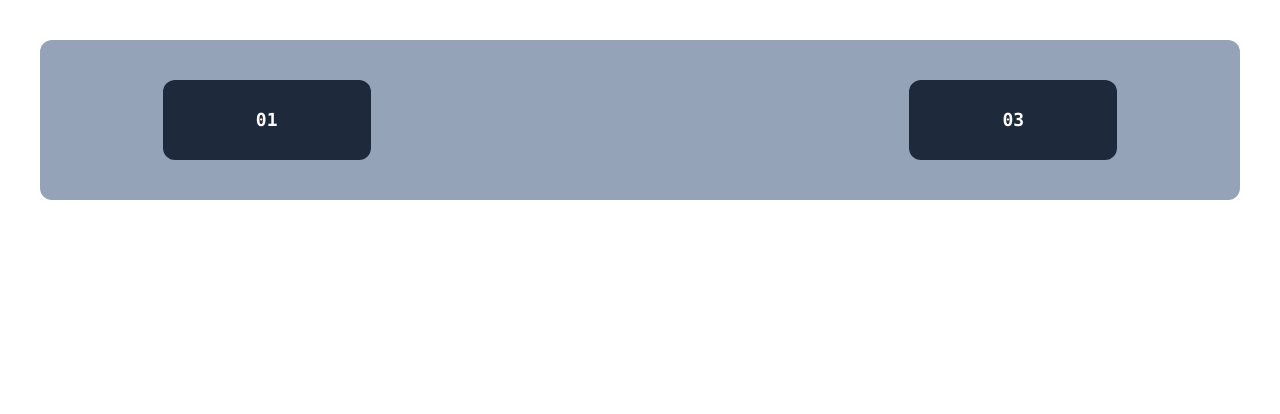
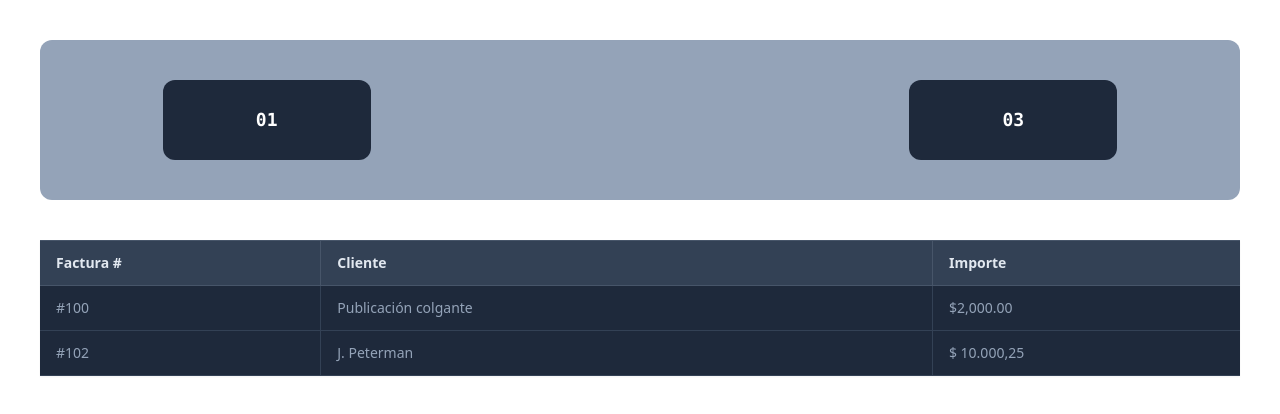
Before and after one commit to dgutierrez21/Learning-Tailwind-CSS, a website: page src/05-disenio/19-Visibility/index.html in a window 1280 px wide. Drawn offline with nearby package versions, Linux system fonts and the light colour scheme; files that its build step writes are made by us from their sources.

Commit message:
Elementos contraídos

```diff
--- a/src/05-disenio/19-Visibility/index.html
+++ b/src/05-disenio/19-Visibility/index.html
@@ -1,5 +1,5 @@
 <!DOCTYPE html>
-<html lang="en">
+<html lang="en" class="dark">
   <head>
     <meta charset="UTF-8" />
     <meta http-equiv="X-UA-Compatible" content="IE=edge" />
@@ -27,5 +27,112 @@
         03
       </div>
     </div>
+
+    <div class="mt-10">
+      <table
+        class="border-collapse w-full border-y border-slate-400 dark:border-slate-500 bg-white dark:bg-slate-800 text-sm shadow-sm"
+        len="2293"
+      >
+        <thead class="bg-slate-50 dark:bg-slate-700" len="584">
+          <tr len="559">
+            <th
+              class="border first:border-l-0 last:border-r-0 border-slate-300 dark:border-slate-600 font-semibold px-4 py-3 text-slate-900 dark:text-slate-200 text-left"
+              len="9"
+            >
+              <font lang="es">Factura </font><font>#</font>
+            </th>
+            <th
+              class="border first:border-l-0 last:border-r-0 border-slate-300 dark:border-slate-600 font-semibold px-4 py-3 text-slate-900 dark:text-slate-200 text-left"
+              len="6"
+              lang="es"
+            >
+              Cliente
+            </th>
+            <th
+              class="border first:border-l-0 last:border-r-0 border-slate-300 dark:border-slate-600 font-semibold px-4 py-3 text-slate-900 dark:text-slate-200 text-right"
+              len="6"
+              style="text-align: left"
+              lang="es"
+            >
+              Importe
+            </th>
+          </tr>
+        </thead>
+        <tbody len="1622">
+          <tr len="520">
+            <td
+              class="border first:border-l-0 last:border-r-0 border-slate-300 dark:border-slate-700 px-4 py-3 text-slate-500 dark:text-slate-400"
+              len="4"
+              lang="es"
+            >
+              #100
+            </td>
+            <td
+              class="border first:border-l-0 last:border-r-0 border-slate-300 dark:border-slate-700 px-4 py-3 text-slate-500 dark:text-slate-400"
+              len="18"
+              lang="es"
+            >
+              Publicación colgante
+            </td>
+            <td
+              class="border first:border-l-0 last:border-r-0 border-slate-300 dark:border-slate-700 px-4 py-3 text-slate-500 dark:text-slate-400 text-right tabular-nums"
+              len="9"
+              style="text-align: left"
+              lang="es"
+            >
+              $2,000.00
+            </td>
+          </tr>
+          <tr len="527" class="collapse">
+            <td
+              class="border first:border-l-0 last:border-r-0 border-slate-300 dark:border-slate-700 px-4 py-3 text-slate-500 dark:text-slate-400"
+              len="4"
+              lang="es"
+            >
+              #101
+            </td>
+            <td
+              class="border first:border-l-0 last:border-r-0 border-slate-300 dark:border-slate-700 px-4 py-3 text-slate-500 dark:text-slate-400"
+              len="27"
+              lang="es"
+            >
+              Suavizado industrial Kruger
+            </td>
+            <td
+              class="border first:border-l-0 last:border-r-0 border-slate-300 dark:border-slate-700 px-4 py-3 text-slate-500 dark:text-slate-400 text-right tabular-nums"
+              len="7"
+              style="text-align: left"
+              lang="es"
+            >
+              $ 545,00
+            </td>
+          </tr>
+          <tr len="514">
+            <td
+              class="border first:border-l-0 last:border-r-0 border-slate-300 dark:border-slate-700 px-4 py-3 text-slate-500 dark:text-slate-400"
+              len="4"
+              lang="es"
+            >
+              #102
+            </td>
+            <td
+              class="border first:border-l-0 last:border-r-0 border-slate-300 dark:border-slate-700 px-4 py-3 text-slate-500 dark:text-slate-400"
+              len="11"
+              lang="es"
+            >
+              J. Peterman
+            </td>
+            <td
+              class="border first:border-l-0 last:border-r-0 border-slate-300 dark:border-slate-700 px-4 py-3 text-slate-500 dark:text-slate-400 text-right tabular-nums"
+              len="10"
+              style="text-align: left"
+              lang="es"
+            >
+              $ 10.000,25
+            </td>
+          </tr>
+        </tbody>
+      </table>
+    </div>
   </body>
 </html>
```
Also changed, not shown: src/05-disenio/19-Visibility/Visibility.txt (+7 -0 lines).
